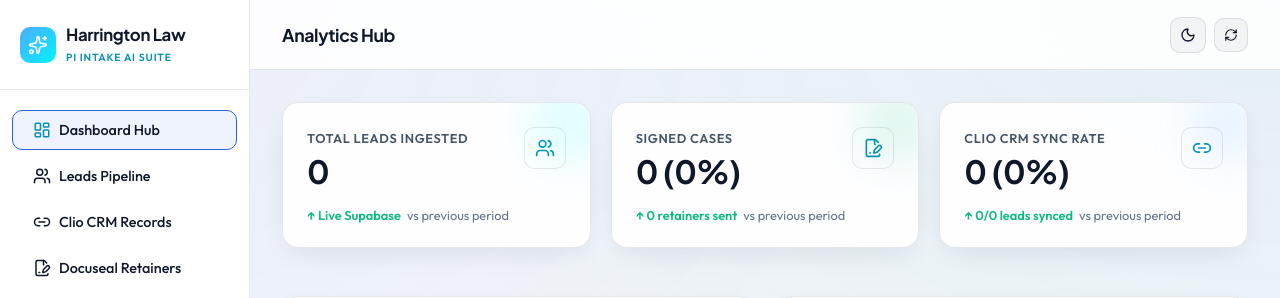
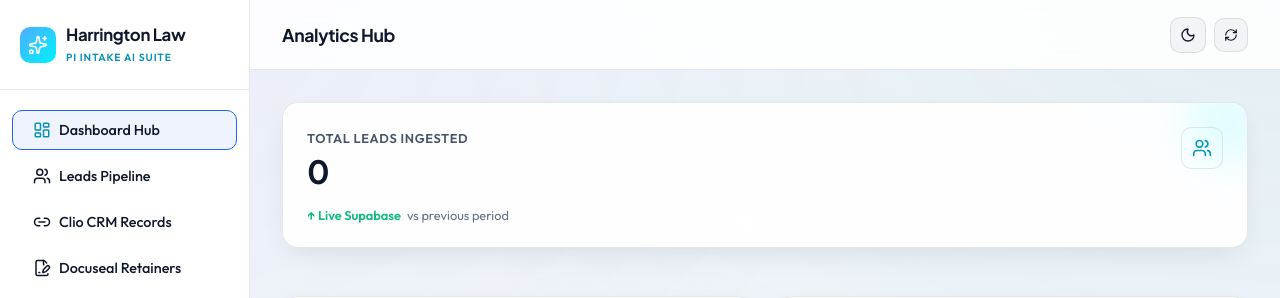
Before and after one commit to alihamzasultan/Pi-Agent, a React (Vite) app: page / in a window 1280 px wide. Shown: the top 298 px of the page. Built offline with nearby package versions, Linux system fonts and the light colour scheme; no server answers; the database is empty.

Commit message:
Update App.tsx

```diff
--- a/src/App.tsx
+++ b/src/App.tsx
@@ -314,7 +314,7 @@ export const App: React.FC = () => {
                       trend={{ value: "Live Supabase", positive: true }}
                       glowColor="rgba(0,242,254,0.12)"
                     />
-                    <KPICard
+                    {/* <KPICard
                       title="Signed Cases"
                       value={`${stats.signedCases} (${conversionRate}%)`}
                       icon="FileSignature"
@@ -327,7 +327,7 @@ export const App: React.FC = () => {
                       icon="Link2"
                       trend={{ value: `${stats.clioSyncs}/${stats.totalLeads} leads synced`, positive: true }}
                       glowColor="rgba(79,172,254,0.12)"
-                    />
+                    /> */}
 
                   </div>
 
```
